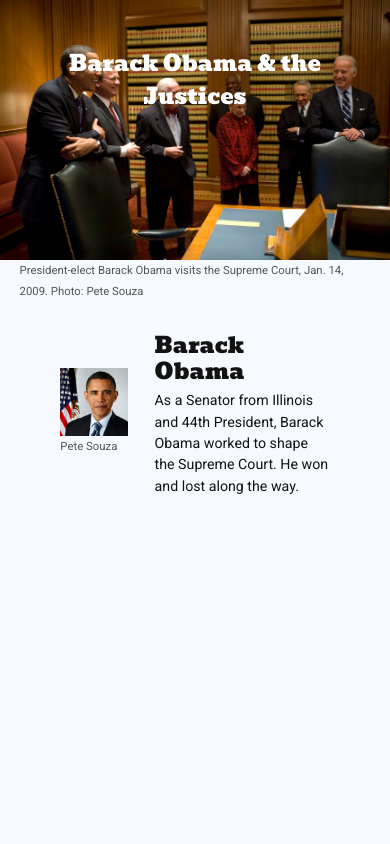
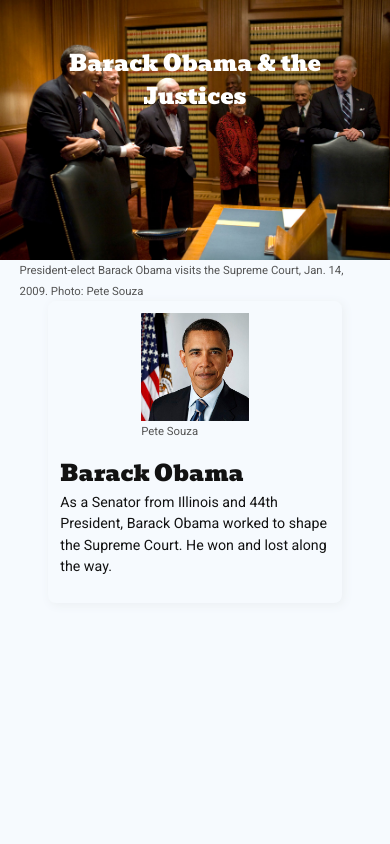
Before and after one commit to seankelliher/obama-scotus, a Vue app: page / in a window 390 px wide. Shown: the top 844 px of the page. Built offline with nearby package versions, Linux system fonts and the light colour scheme.

Commit message:
Polish media queries.

```diff
--- a/src/style.css
+++ b/src/style.css
@@ -9,6 +9,7 @@
 /* Stylesheet uses Level 3 Media Queries. Level 4 coverage still spotty. */
 body {
     margin-top: 0;
+    margin-bottom: 0;
     background: #f6fafe;
 }
 
@@ -41,7 +42,7 @@ img {
 
 figure.full-width {
     width: 100vw;
-    height: 100vh;
+    /* height: 100vh; */
     margin: 0;
     padding: 0;
     position: relative;
@@ -63,28 +64,15 @@ figure.full-width {
 
 .full-width-img {
     width: 100vw;
+    object-fit: cover;
 }
-
-/*@media (min-width: 960px) {
-    .full-width-img {
-        height: 100vh;
-        object-fit: cover;
-    }
-}*/
 
 .full-width-caption {
     margin: 0 5%;
-    padding: 0.5em 0.75em;
-    background: #f6fafe;
-    position: absolute;
-    bottom: 2em;
-    display: inline-block;
-    z-index: 999;
 }
 
 section {
     width: 90%;
-    height: 120vh;
     margin: 0;
     padding: 0 5%;
     flex: initial;
@@ -96,20 +84,17 @@ section {
 }
 
 .content-box {
-    width: 50%;
     margin: 0;
     padding: 0.75em;
     background: #f6fafe;
-    border-radius: 12px;
+    border-radius: 8px;
+    filter: drop-shadow(2px 2px 4px #ebeff2);
     flex: initial;
     display: flex;
     flex-flow: row wrap;
-    justify-content: space-between;
-    align-items: center;
 }
 
 .content-box-text {
-    width: 65%;
     margin: 0;
     padding: 0;
 }
@@ -120,12 +105,18 @@ figure.portrait {
     padding: 0;
 }
 
+/* Used to make last scene sticky */
 .sticky {
     position: sticky;
     top: 2em;
 }
 
+/* Media Queries */
 @media (min-width:300px) and (max-width:959px) {
+    section {
+        height: 100vh;
+    }
+
     figure.full-width {
             height: auto;
     }
@@ -141,13 +132,30 @@ figure.portrait {
         display: block;
     }
 
-    section {
-        height: 120vh;
+    .content-box {
+        width: 80%;
+    }
+}
+
+@media (min-width:300px) and (max-width:599px) {
+    .content-box {
+        justify-content: center;
+        align-items: flex-start;
     }
 
+    .content-box-text {
+        width: 100%;
+    }
+
+    figure.portrait {
+        width: 40%;
+    }
+}
+
+@media (min-width:600px) and (max-width:959px) {
     .content-box {
-        width: 80%;
-        padding: 0.75em;
+        justify-content: space-between;
+        align-items: center;
     }
 
     .content-box-text {
@@ -157,8 +165,8 @@ figure.portrait {
     figure.portrait {
         width: 25%;
     }
+}
 
-}
 
 @media (min-width:960px) {
     figure.full-width {
@@ -167,7 +175,6 @@ figure.portrait {
 
     .full-width-img {
         height: 100vh;
-        object-fit: cover;
     }
 
     .full-width-caption {
@@ -185,15 +192,16 @@ figure.portrait {
 
     .content-box {
         width: 50%;
-        padding: 0.75em;
+        justify-content: space-between;
+        align-items: center;
     }
 
     .content-box-text {
-        width: 65%;
+        width: 65%; /* same as 600 - 959px */
     }
 
     figure.portrait {
-        width: 25%;
+        width: 25%; /* same as 600 - 959px */
     }
 }
 
```
